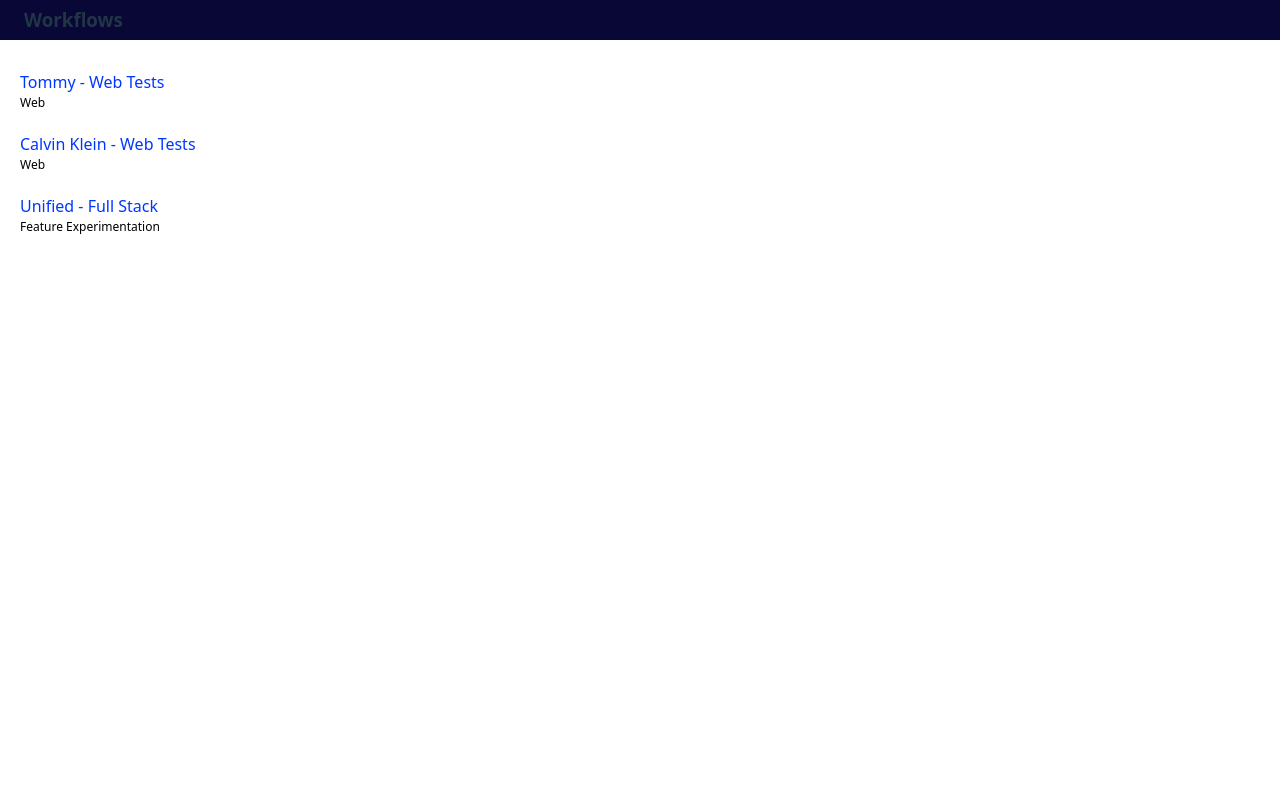
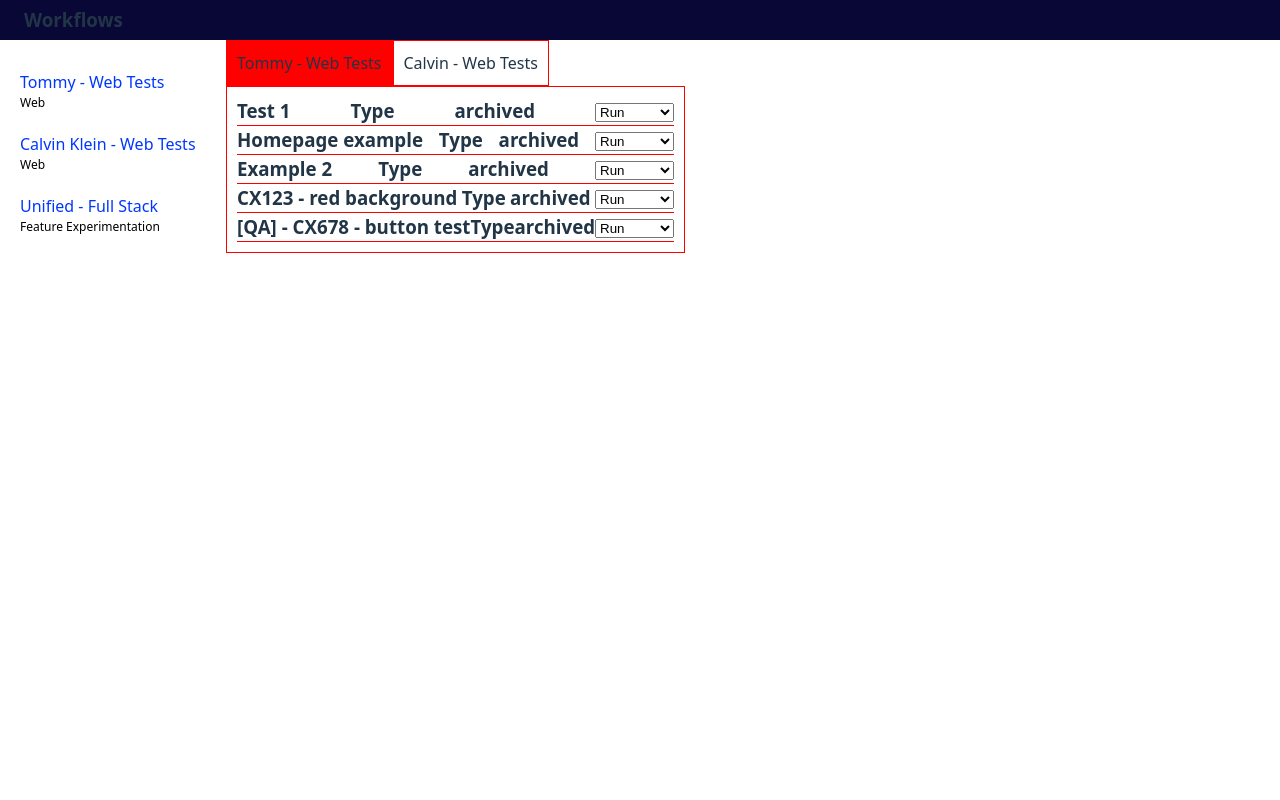
Before and after one commit to MichaelJSwain/experiment-workflows, a React (Vite) app: page / in a window 1280 px wide. Shown: the top 800 px of the page. Built offline with nearby package versions, Linux system fonts and the light colour scheme.

Commit message:
wrap navbar and table in div with flex layout

```diff
--- a/src/App.jsx
+++ b/src/App.jsx
@@ -584,6 +584,8 @@
   return (
     <>
       <Header />
+
+      <div style={{display: "flex"}}>
         <Navbar onProjectSelected={handleSelectProject} />
 
         <div className='table-container'>
@@ -622,6 +624,7 @@
 
 
         </div>
+      </div>
     </>
   )
 }
--- a/src/components/Navbar/Navbar.css
+++ b/src/components/Navbar/Navbar.css
@@ -1,7 +1,7 @@
 nav {
     width: 226px;
     background: white;
-    min-height: 100%;
+    min-height: 100vh;
     padding: 20px 0;
 }
 
```
Lines whose indentation alone changed are shown as unchanged.
